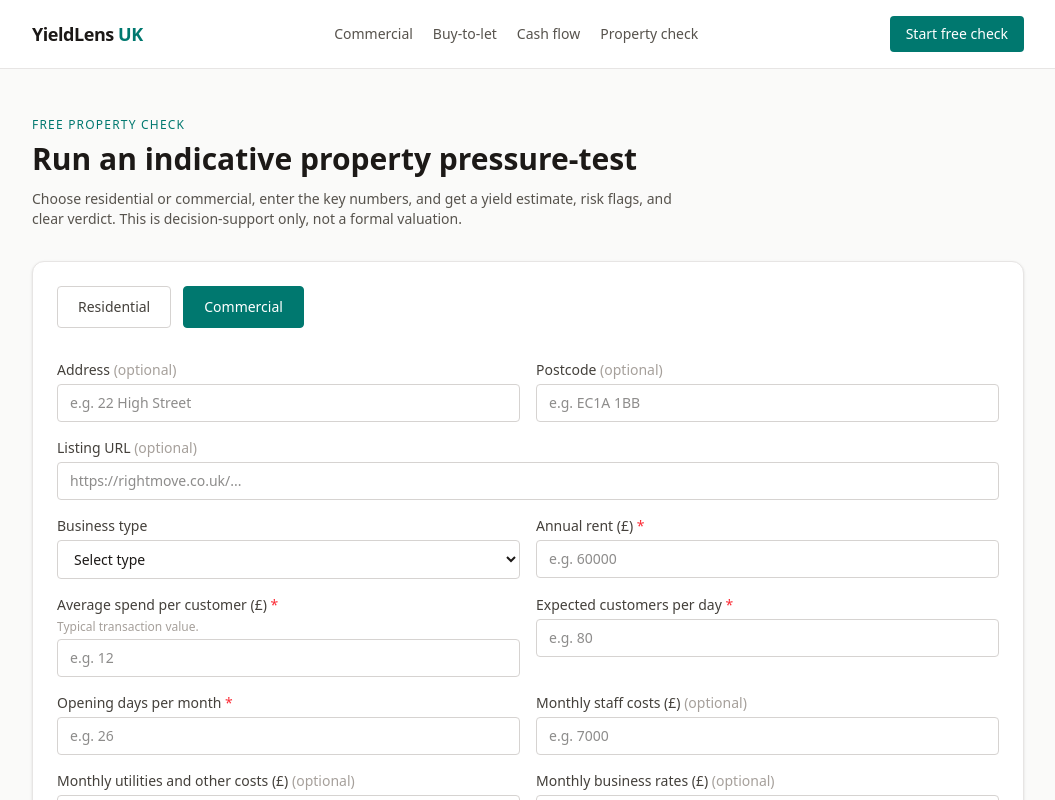
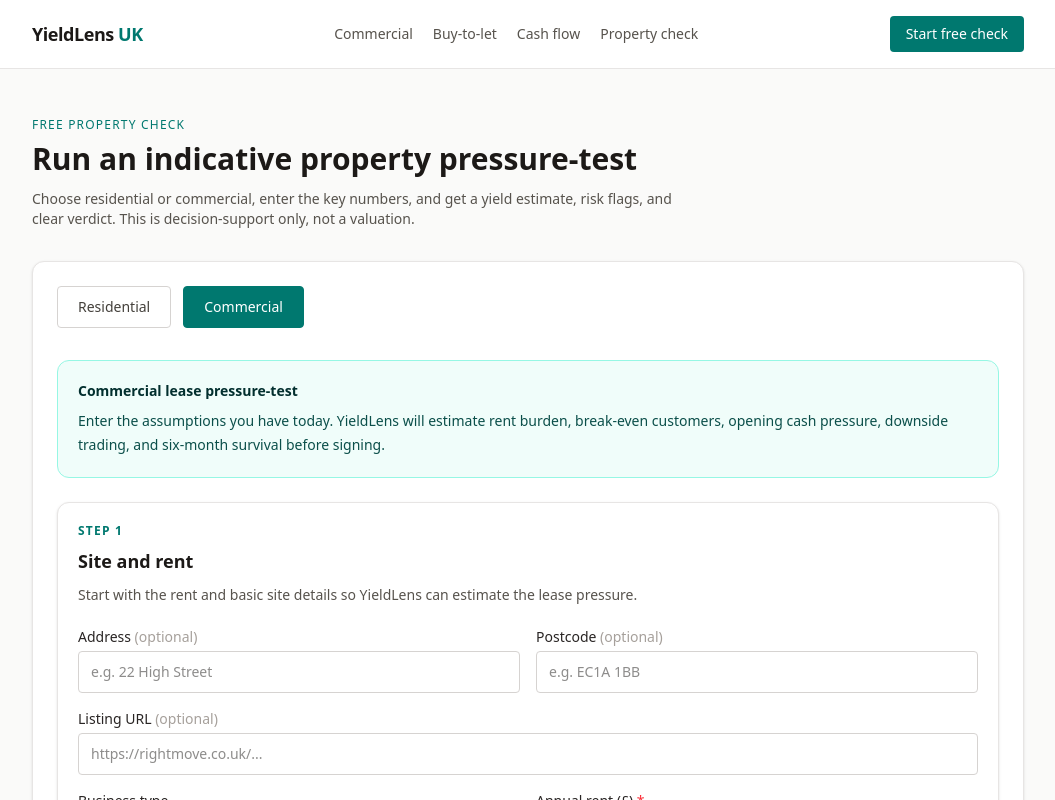
Before and after one commit to samueljcarlon/yieldlens-uk, a Next.js app: page /check in a window 1280 px wide. Both pictures are taken after a click on the button "Commercial". Shown: the top 800 px of the page, without its empty margins (112-1167 px from the left). Built offline with nearby package versions, Linux system fonts and the light colour scheme.

Commit message:
Improve commercial form interface

```diff
--- a/app/check/page.tsx
+++ b/app/check/page.tsx
@@ -83,7 +83,7 @@ function CheckPageContent() {
         <p className="text-sm text-stone-600 max-w-2xl">
           Choose residential or commercial, enter the key numbers, and get a
           yield estimate, risk flags, and clear verdict. This is decision-support
-          only, not a formal valuation.
+          only, not a valuation.
         </p>
       </div>
 
@@ -107,8 +107,8 @@ function CheckPageContent() {
 
         <p>
           YieldLens UK provides indicative property pressure-tests and
-          decision-support analysis only. It is not a formal valuation, financial
-          advice, mortgage advice, legal advice, tax advice, or a substitute for
+          decision-support analysis only. It is not financial advice, mortgage
+          advice, legal advice, tax advice, a valuation, or a substitute for
           professional due diligence.
         </p>
       </div>
--- a/components/CommercialForm.tsx
+++ b/components/CommercialForm.tsx
@@ -19,6 +19,78 @@ function requireNum(val: string): number {
 
 function isValidEmail(value: string): boolean {
   return /^[^\s@]+@[^\s@]+\.[^\s@]+$/.test(value);
+}
+
+function FormSection({
+  eyebrow,
+  title,
+  description,
+  children,
+}: {
+  eyebrow: string;
+  title: string;
+  description: string;
+  children: React.ReactNode;
+}) {
+  return (
+    <section className="border border-stone-200 rounded-xl p-5 bg-white shadow-sm">
+      <div className="mb-5">
+        <p className="text-xs uppercase tracking-widest text-teal-700 font-semibold mb-2">
+          {eyebrow}
+        </p>
+
+        <h2 className="text-lg font-bold text-stone-900">
+          {title}
+        </h2>
+
+        <p className="text-sm text-stone-600 leading-6 mt-2">
+          {description}
+        </p>
+      </div>
+
+      <div className="grid grid-cols-1 sm:grid-cols-2 gap-4">
+        {children}
+      </div>
+    </section>
+  );
+}
+
+function FieldBlock({
+  label,
+  required,
+  optional,
+  helper,
+  error,
+  children,
+  className = '',
+}: {
+  label: string;
+  required?: boolean;
+  optional?: boolean;
+  helper?: string;
+  error?: string;
+  children: React.ReactNode;
+  className?: string;
+}) {
+  return (
+    <div className={className}>
+      <label className="block text-sm font-medium text-stone-800 mb-1">
+        {label}
+        {required && <span className="text-red-500"> *</span>}
+        {optional && <span className="text-stone-400"> (optional)</span>}
+      </label>
+
+      {helper && (
+        <p className="text-xs text-stone-500 mb-1 leading-5">
+          {helper}
+        </p>
+      )}
+
+      {children}
+
+      {error && <p className="text-red-600 text-xs mt-1">{error}</p>}
+    </div>
+  );
 }
 
 export default function CommercialForm({ onSubmit }: Props) {
@@ -93,39 +165,43 @@ export default function CommercialForm({ onSubmit }: Props) {
   };
 
   const inputClass =
-    'w-full border border-stone-300 rounded px-3 py-2 text-sm focus:outline-none focus:ring-2 focus:ring-teal-500';
+    'w-full border border-stone-300 rounded px-3 py-2.5 text-sm focus:outline-none focus:ring-2 focus:ring-teal-500 bg-white';
 
   const errorInputClass =
-    'w-full border border-red-400 rounded px-3 py-2 text-sm focus:outline-none focus:ring-2 focus:ring-teal-500';
+    'w-full border border-red-400 rounded px-3 py-2.5 text-sm focus:outline-none focus:ring-2 focus:ring-teal-500 bg-white';
 
   return (
     <form onSubmit={handleSubmit} className="space-y-6">
-      <div className="grid grid-cols-1 sm:grid-cols-2 gap-4">
-        <div>
-          <label className="block text-sm font-medium text-stone-700 mb-1">
-            Address <span className="text-stone-400">(optional)</span>
-          </label>
+      <div className="bg-teal-50 border border-teal-200 rounded-xl p-5">
+        <p className="text-sm font-semibold text-teal-950 mb-2">
+          Commercial lease pressure-test
+        </p>
+
+        <p className="text-sm text-teal-900 leading-6">
+          Enter the assumptions you have today. YieldLens will estimate rent burden,
+          break-even customers, opening cash pressure, downside trading, and six-month
+          survival before signing.
+        </p>
+      </div>
+
+      <FormSection
+        eyebrow="Step 1"
+        title="Site and rent"
+        description="Start with the rent and basic site details so YieldLens can estimate the lease pressure."
+      >
+        <FieldBlock label="Address" optional>
           <input type="text" className={inputClass} placeholder="e.g. 22 High Street" {...field('address')} />
-        </div>
+        </FieldBlock>
 
-        <div>
-          <label className="block text-sm font-medium text-stone-700 mb-1">
-            Postcode <span className="text-stone-400">(optional)</span>
-          </label>
+        <FieldBlock label="Postcode" optional>
           <input type="text" className={inputClass} placeholder="e.g. EC1A 1BB" {...field('postcode')} />
-        </div>
+        </FieldBlock>
 
-        <div className="sm:col-span-2">
-          <label className="block text-sm font-medium text-stone-700 mb-1">
-            Listing URL <span className="text-stone-400">(optional)</span>
-          </label>
+        <FieldBlock label="Listing URL" optional className="sm:col-span-2">
           <input type="url" className={inputClass} placeholder="https://rightmove.co.uk/..." {...field('listingUrl')} />
-        </div>
+        </FieldBlock>
 
-        <div>
-          <label className="block text-sm font-medium text-stone-700 mb-1">
-            Business type
-          </label>
+        <FieldBlock label="Business type" helper="Used to label the check and frame the commercial assumptions.">
           <select className={inputClass} {...field('businessType')}>
             <option value="">Select type</option>
             <option>Cafe</option>
@@ -138,139 +214,177 @@ export default function CommercialForm({ onSubmit }: Props) {
             <option>Office/studio</option>
             <option>Other</option>
           </select>
-        </div>
+        </FieldBlock>
 
-        <div>
-          <label className="block text-sm font-medium text-stone-700 mb-1">
-            Annual rent (£) <span className="text-red-500">*</span>
-          </label>
+        <FieldBlock
+          label="Annual rent (£)"
+          required
+          helper="Use annual rent before VAT if that is how the lease is quoted."
+          error={errors.annualRent}
+        >
           <input type="text" inputMode="numeric" className={errors.annualRent ? errorInputClass : inputClass} placeholder="e.g. 60000" {...field('annualRent')} />
-          {errors.annualRent && <p className="text-red-600 text-xs mt-1">{errors.annualRent}</p>}
-        </div>
+        </FieldBlock>
+      </FormSection>
 
-        <div>
-          <label className="block text-sm font-medium text-stone-700 mb-1">
-            Average spend per customer (£) <span className="text-red-500">*</span>
-          </label>
-          <p className="text-xs text-stone-400 mb-1">Typical transaction value.</p>
+      <FormSection
+        eyebrow="Step 2"
+        title="Trading assumptions"
+        description="These assumptions drive estimated revenue and break-even customers per day."
+      >
+        <FieldBlock
+          label="Average spend per customer (£)"
+          required
+          helper="Typical transaction value, before any optimistic upside case."
+          error={errors.averageSpendPerCustomer}
+        >
           <input type="text" inputMode="numeric" className={errors.averageSpendPerCustomer ? errorInputClass : inputClass} placeholder="e.g. 12" {...field('averageSpendPerCustomer')} />
-          {errors.averageSpendPerCustomer && <p className="text-red-600 text-xs mt-1">{errors.averageSpendPerCustomer}</p>}
-        </div>
+        </FieldBlock>
 
-        <div>
-          <label className="block text-sm font-medium text-stone-700 mb-1">
-            Expected customers per day <span className="text-red-500">*</span>
-          </label>
+        <FieldBlock
+          label="Expected customers per day"
+          required
+          helper="Use a realistic day, not a best-case launch week."
+          error={errors.expectedCustomersPerDay}
+        >
           <input type="text" inputMode="numeric" className={errors.expectedCustomersPerDay ? errorInputClass : inputClass} placeholder="e.g. 80" {...field('expectedCustomersPerDay')} />
-          {errors.expectedCustomersPerDay && <p className="text-red-600 text-xs mt-1">{errors.expectedCustomersPerDay}</p>}
-        </div>
+        </FieldBlock>
 
-        <div>
-          <label className="block text-sm font-medium text-stone-700 mb-1">
-            Opening days per month <span className="text-red-500">*</span>
-          </label>
+        <FieldBlock
+          label="Opening days per month"
+          required
+          helper="For example, 26 if trading six days per week."
+          error={errors.openingDaysPerMonth}
+        >
           <input type="text" inputMode="numeric" className={errors.openingDaysPerMonth ? errorInputClass : inputClass} placeholder="e.g. 26" {...field('openingDaysPerMonth')} />
-          {errors.openingDaysPerMonth && <p className="text-red-600 text-xs mt-1">{errors.openingDaysPerMonth}</p>}
-        </div>
+        </FieldBlock>
+      </FormSection>
 
-        <div>
-          <label className="block text-sm font-medium text-stone-700 mb-1">
-            Monthly staff costs (£) <span className="text-stone-400">(optional)</span>
-          </label>
+      <FormSection
+        eyebrow="Step 3"
+        title="Monthly operating costs"
+        description="These costs are used to estimate the monthly cost base and break-even point."
+      >
+        <FieldBlock
+          label="Monthly staff costs (£)"
+          optional
+          helper="Include wages, employer costs, and regular contractor cover where known."
+        >
           <input type="text" inputMode="numeric" className={inputClass} placeholder="e.g. 7000" {...field('monthlyStaffCosts')} />
-        </div>
+        </FieldBlock>
 
-        <div>
-          <label className="block text-sm font-medium text-stone-700 mb-1">
-            Monthly utilities and other costs (£) <span className="text-stone-400">(optional)</span>
-          </label>
+        <FieldBlock
+          label="Monthly utilities and other costs (£)"
+          optional
+          helper="Add utilities, insurance, software, licences, service charge, and routine costs."
+        >
           <input type="text" inputMode="numeric" className={inputClass} placeholder="e.g. 1200" {...field('monthlyUtilitiesAndOtherCosts')} />
-        </div>
+        </FieldBlock>
 
-        <div>
-          <label className="block text-sm font-medium text-stone-700 mb-1">
-            Monthly business rates (£) <span className="text-stone-400">(optional)</span>
-          </label>
+        <FieldBlock
+          label="Monthly business rates (£)"
+          optional
+          helper="Use the best monthly estimate you have, even if rates still need confirming."
+        >
           <input type="text" inputMode="numeric" className={inputClass} placeholder="e.g. 900" {...field('monthlyBusinessRates')} />
-        </div>
+        </FieldBlock>
+      </FormSection>
 
-        <div>
-          <label className="block text-sm font-medium text-stone-700 mb-1">
-            Fit-out budget (£) <span className="text-stone-400">(optional)</span>
-          </label>
-          <p className="text-xs text-stone-400 mb-1">One-off cost before opening.</p>
+      <FormSection
+        eyebrow="Step 4"
+        title="Opening cash and setup costs"
+        description="This checks whether the site can fund opening costs before trading begins."
+      >
+        <FieldBlock
+          label="Fit-out budget (£)"
+          optional
+          helper="One-off cost before opening, including works, fixtures, and initial setup."
+        >
           <input type="text" inputMode="numeric" className={inputClass} placeholder="e.g. 50000" {...field('fitOutBudget')} />
-        </div>
+        </FieldBlock>
 
-        <div className="sm:col-span-2 border border-stone-200 rounded-xl p-4 bg-stone-50">
-          <p className="text-sm font-semibold text-stone-900 mb-1">
-            Upfront cash and downside case
-          </p>
-          <p className="text-xs text-stone-500 leading-5">
-            Optional, but this makes the commercial check much more useful. It estimates how much cash is needed before opening and whether the site can survive weak early trading.
-          </p>
-        </div>
+        <FieldBlock
+          label="Rent deposit (£)"
+          optional
+          helper="Include the cash deposit requested by the landlord or agent."
+        >
+          <input type="text" inputMode="numeric" className={inputClass} placeholder="e.g. 15000" {...field('rentDeposit')} />
+        </FieldBlock>
 
-        <div>
-          <label className="block text-sm font-medium text-stone-700 mb-1">
-            Rent deposit (£) <span className="text-stone-400">(optional)</span>
-          </label>
-          <input type="text" inputMode="numeric" className={inputClass} placeholder="e.g. 15000" {...field('rentDeposit')} />
-        </div>
+        <FieldBlock
+          label="Legal and professional fees (£)"
+          optional
+          helper="Include solicitors, surveyors, licence checks, or other professional costs."
+        >
+          <input type="text" inputMode="numeric" className={inputClass} placeholder="e.g. 3000" {...field('legalFees')} />
+        </FieldBlock>
 
-        <div>
-          <label className="block text-sm font-medium text-stone-700 mb-1">
-            Legal and professional fees (£) <span className="text-stone-400">(optional)</span>
-          </label>
-          <input type="text" inputMode="numeric" className={inputClass} placeholder="e.g. 3000" {...field('legalFees')} />
-        </div>
+        <FieldBlock
+          label="Opening stock (£)"
+          optional
+          helper="Stock, consumables, launch inventory, or first trading supplies."
+        >
+          <input type="text" inputMode="numeric" className={inputClass} placeholder="e.g. 8000" {...field('openingStock')} />
+        </FieldBlock>
 
-        <div>
-          <label className="block text-sm font-medium text-stone-700 mb-1">
-            Opening stock or setup (£) <span className="text-stone-400">(optional)</span>
-          </label>
-          <input type="text" inputMode="numeric" className={inputClass} placeholder="e.g. 8000" {...field('openingStock')} />
-        </div>
+        <FieldBlock
+          label="Other setup costs (£)"
+          optional
+          helper="Anything else paid before opening, such as signage, deposits, or launch costs."
+        >
+          <input type="text" inputMode="numeric" className={inputClass} placeholder="e.g. 5000" {...field('otherSetupCosts')} />
+        </FieldBlock>
 
-        <div>
-          <label className="block text-sm font-medium text-stone-700 mb-1">
-            Other setup costs (£) <span className="text-stone-400">(optional)</span>
-          </label>
-          <input type="text" inputMode="numeric" className={inputClass} placeholder="e.g. 5000" {...field('otherSetupCosts')} />
-        </div>
+        <FieldBlock
+          label="Available starting cash (£)"
+          optional
+          helper="Cash available before paying fit-out, deposit, fees, and setup costs."
+        >
+          <input type="text" inputMode="numeric" className={inputClass} placeholder="e.g. 90000" {...field('startingCash')} />
+        </FieldBlock>
+      </FormSection>
 
-        <div>
-          <label className="block text-sm font-medium text-stone-700 mb-1">
-            Available starting cash (£) <span className="text-stone-400">(optional)</span>
-          </label>
-          <p className="text-xs text-stone-400 mb-1">Cash available before paying fit-out, deposit, fees, and setup costs.</p>
-          <input type="text" inputMode="numeric" className={inputClass} placeholder="e.g. 90000" {...field('startingCash')} />
-        </div>
+      <FormSection
+        eyebrow="Step 5"
+        title="Downside case"
+        description="Use this to test weak early trading, for example 60% of expected revenue."
+      >
+        <FieldBlock
+          label="Downside revenue case (%)"
+          optional
+          helper="Leave blank to use the default 60% downside revenue assumption."
+        >
+          <input type="text" inputMode="numeric" className={inputClass} placeholder="60" {...field('downsideRevenuePercentage')} />
+        </FieldBlock>
+      </FormSection>
 
-        <div>
-          <label className="block text-sm font-medium text-stone-700 mb-1">
-            Downside revenue case (%) <span className="text-stone-400">(optional)</span>
-          </label>
-          <p className="text-xs text-stone-400 mb-1">Use 60 for a weak trading case at 60% of expected revenue.</p>
-          <input type="text" inputMode="numeric" className={inputClass} placeholder="60" {...field('downsideRevenuePercentage')} />
-        </div>
+      <FormSection
+        eyebrow="Save result"
+        title="Where should we save this check?"
+        description="Results are based on your assumptions. You can rerun the check with lower revenue or higher costs."
+      >
+        <FieldBlock
+          label="Email"
+          required
+          helper="Required so your check can be saved and followed up."
+          error={errors.email}
+        >
+          <input type="email" className={errors.email ? errorInputClass : inputClass} placeholder="you@example.com" {...field('email')} />
+        </FieldBlock>
+      </FormSection>
 
-        <div>
-          <label className="block text-sm font-medium text-stone-700 mb-1">
-            Email <span className="text-red-500">*</span>
-          </label>
-          <p className="text-xs text-stone-400 mb-1">Required so your check can be saved and followed up.</p>
-          <input type="email" className={errors.email ? errorInputClass : inputClass} placeholder="you@example.com" {...field('email')} />
-          {errors.email && <p className="text-red-600 text-xs mt-1">{errors.email}</p>}
-        </div>
+      <div className="flex flex-col sm:flex-row sm:items-center gap-4">
+        <button
+          type="submit"
+          className="bg-teal-700 text-white px-6 py-3 rounded font-medium hover:bg-teal-800 transition-colors"
+        >
+          Run commercial lease pressure-test
+        </button>
+
+        <p className="text-xs text-stone-500 leading-5 max-w-xl">
+          Indicative decision-support only. The output depends on the assumptions
+          you enter and should be checked before signing.
+        </p>
       </div>
-
-      <button
-        type="submit"
-        className="bg-teal-700 text-white px-6 py-3 rounded font-medium hover:bg-teal-800 transition-colors"
-      >
-        Run commercial site check →
-      </button>
     </form>
   );
 }
```
